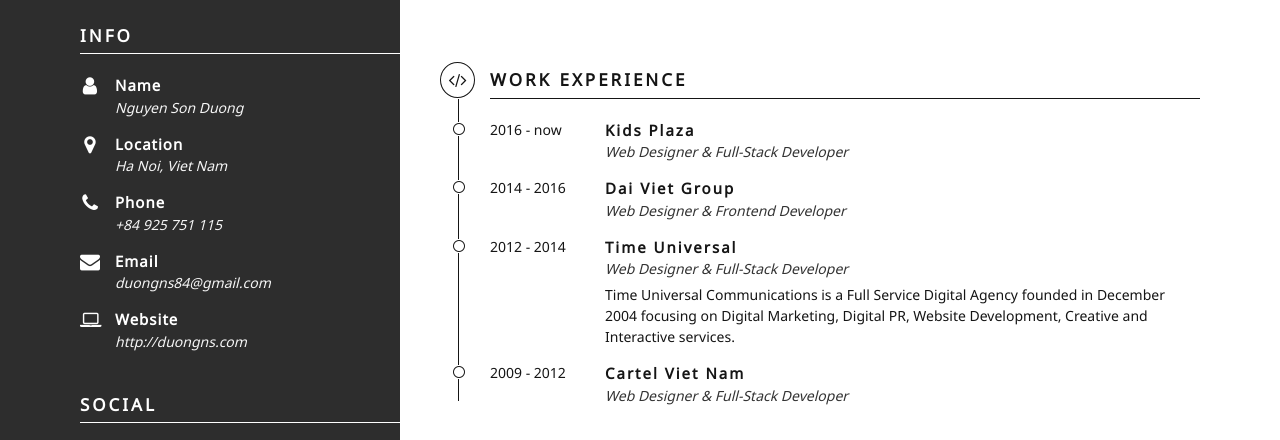
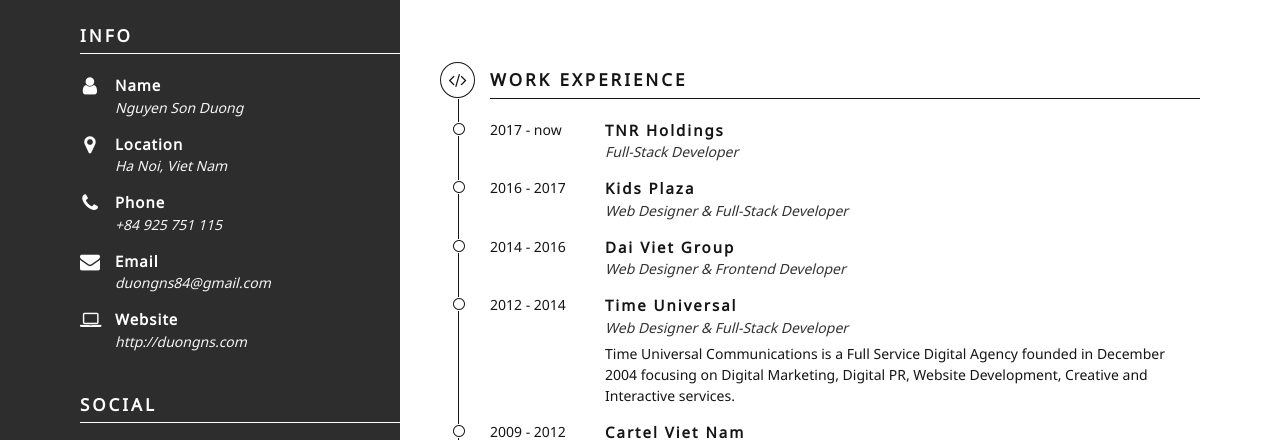
Before and after one commit to duongns/duongns.github.io, a plain HTML site: page index.html in a window 1280 px wide. Shown: the part 193-633 px from the top of the page. Drawn offline with Linux system fonts and the light colour scheme.

Commit message:
Update index.html

```diff
--- a/index.html
+++ b/index.html
@@ -85,7 +85,12 @@
 					<h2><i class="fa fa-code" aria-hidden="true"></i>Work Experience</h2>
 					<ul class="timeline">
 						<li>
-							<time><i class="fa fa-circle-thin" aria-hidden="true"></i>2016 - now</time>
+							<time><i class="fa fa-circle-thin" aria-hidden="true"></i>2017 - now</time>
+							<h3>TNR Holdings</h3>
+							<h4>Full-Stack Developer</h4>
+						</li>
+						<li>
+							<time><i class="fa fa-circle-thin" aria-hidden="true"></i>2016 - 2017</time>
 							<h3>Kids Plaza</h3>
 							<h4>Web Designer & Full-Stack Developer</h4>
 						</li>
```
